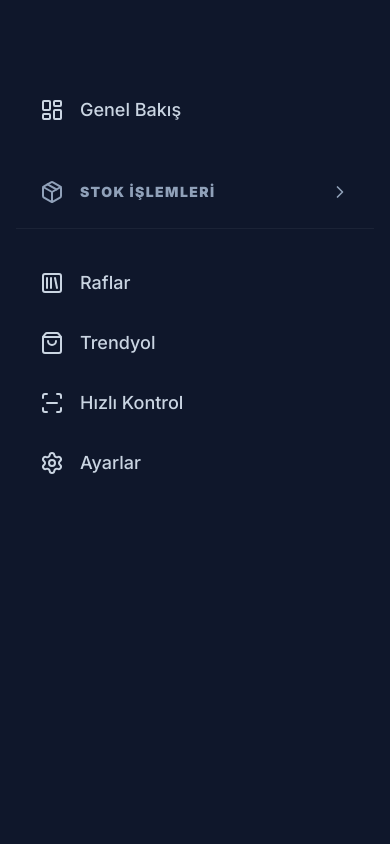
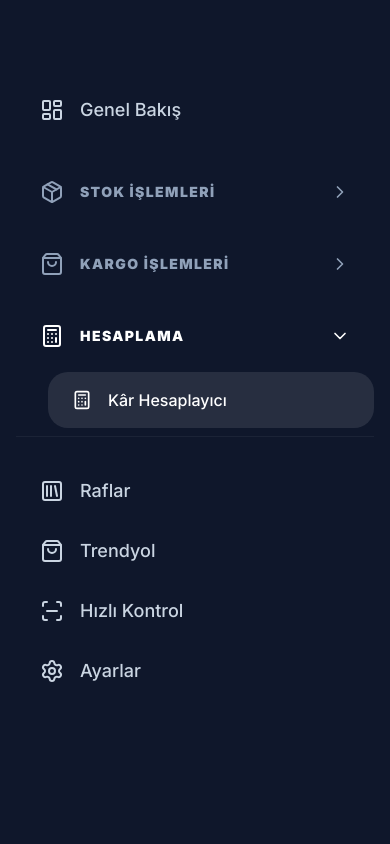
Before and after one commit to aiharun/wms, a Next.js app: page /calculator/profit in a window 390 px wide. Both pictures are taken after a click on the button 354 px from the left and 36 px from the top of the page. Shown: the top 844 px of the page. Built offline with nearby package versions, Linux system fonts and the light colour scheme.

Commit message:
feat: enhance mobile navigation and finalize profit calculator layout logic

```diff
--- a/src/components/AppShell.tsx
+++ b/src/components/AppShell.tsx
@@ -328,6 +328,94 @@ export default function AppShell({ children }: AppShellProps) {
                             </div>
                         </div>
 
+                        {/* Mobile Shipping Group */}
+                        <div className="pt-2">
+                            <button
+                                onClick={() => setIsShippingOpen(!isShippingOpen)}
+                                className={cn(
+                                    "flex items-center justify-between w-full px-6 py-4 rounded-2xl transition-all",
+                                    isCurrentlyOnShippingPage ? "text-white" : "text-slate-400"
+                                )}
+                            >
+                                <div className="flex items-center gap-4">
+                                    <ShoppingBag className="w-6 h-6" />
+                                    <span className="font-black uppercase tracking-widest text-sm">Kargo İşlemleri</span>
+                                </div>
+                                <ChevronDown className={cn(
+                                    "w-5 h-5 transition-transform duration-300",
+                                    isShippingOpen ? "rotate-0" : "-rotate-90"
+                                )} />
+                            </button>
+
+                            <div className={cn(
+                                "grid transition-all duration-300 ease-in-out",
+                                isShippingOpen ? "grid-rows-[1fr] opacity-100 mt-2" : "grid-rows-[0fr] opacity-0 overflow-hidden"
+                            )}>
+                                <div className="overflow-hidden space-y-2">
+                                    {shippingNavigation.map((item) => (
+                                        <Link
+                                            key={item.name}
+                                            href={item.href}
+                                            onClick={() => setIsMobileMenuOpen(false)}
+                                            className={cn(
+                                                "flex items-center gap-4 ml-8 px-6 py-4 rounded-2xl transition-all",
+                                                pathname === item.href
+                                                    ? "bg-white/10 text-white"
+                                                    : "text-slate-400 hover:bg-white/5"
+                                            )}
+                                        >
+                                            <item.icon className="w-5 h-5" />
+                                            <span className="font-medium">{item.name}</span>
+                                        </Link>
+                                    ))}
+                                </div>
+                            </div>
+                        </div>
+
+                        {/* Mobile Calculation Group */}
+                        <div className="pt-2">
+                            <button
+                                onClick={() => setIsCalcOpen(!isCalcOpen)}
+                                className={cn(
+                                    "flex items-center justify-between w-full px-6 py-4 rounded-2xl transition-all",
+                                    pathname.startsWith('/calculator') ? "text-white" : "text-slate-400"
+                                )}
+                            >
+                                <div className="flex items-center gap-4">
+                                    <Calculator className="w-6 h-6" />
+                                    <span className="font-black uppercase tracking-widest text-sm">Hesaplama</span>
+                                </div>
+                                <ChevronDown className={cn(
+                                    "w-5 h-5 transition-transform duration-300",
+                                    isCalcOpen ? "rotate-0" : "-rotate-90"
+                                )} />
+                            </button>
+
+                            <div className={cn(
+                                "grid transition-all duration-300 ease-in-out",
+                                isCalcOpen ? "grid-rows-[1fr] opacity-100 mt-2" : "grid-rows-[0fr] opacity-0 overflow-hidden"
+                            )}>
+                                <div className="overflow-hidden space-y-2">
+                                    {calculationNavigation.map((item) => (
+                                        <Link
+                                            key={item.name}
+                                            href={item.href}
+                                            onClick={() => setIsMobileMenuOpen(false)}
+                                            className={cn(
+                                                "flex items-center gap-4 ml-8 px-6 py-4 rounded-2xl transition-all",
+                                                pathname === item.href
+                                                    ? "bg-white/10 text-white"
+                                                    : "text-slate-400 hover:bg-white/5"
+                                            )}
+                                        >
+                                            <item.icon className="w-5 h-5" />
+                                            <span className="font-medium">{item.name}</span>
+                                        </Link>
+                                    ))}
+                                </div>
+                            </div>
+                        </div>
+
                         <div className="pt-6 border-t border-white/5">
                             {otherNavigation.map((item) => (
                                 <Link
--- a/src/components/ProfitCalculator.tsx
+++ b/src/components/ProfitCalculator.tsx
@@ -210,6 +210,25 @@ export default function ProfitCalculator() {
                     </div>
                 </div>
 
+                {/* Kargo Ücreti Card */}
+                <div className="bg-white p-6 rounded-3xl border border-zinc-50 shadow-sm space-y-6">
+                    <div className="flex items-center justify-between">
+                        <h3 className="text-sm font-bold text-zinc-900">Kargo Ücreti</h3>
+                        <HelpCircle className="w-5 h-5 text-sky-400 opacity-60" />
+                    </div>
+                    <div className="relative">
+                        <div className="absolute left-4 top-1/2 -translate-y-1/2">
+                            <Truck className="w-4 h-4 text-zinc-400" />
+                        </div>
+                        <input
+                            type="number"
+                            value={shipping || ''}
+                            onChange={(e) => setShipping(parseFloat(e.target.value) || 0)}
+                            placeholder="0 ₺"
+                            className="w-full pl-12 pr-6 py-4 bg-zinc-50 border border-zinc-100 rounded-2xl text-lg font-bold text-zinc-900 focus:outline-none focus:border-zinc-200 transition-all placeholder:text-zinc-400"
+                        />
+                    </div>
+                </div>
             </div>
 
             {/* Column 2: İstenilen Kâr & Kategori */}
@@ -283,26 +302,6 @@ export default function ProfitCalculator() {
                         </div>
                     </div>
                 </div>
-
-                {/* Kargo Ücreti Card */}
-                <div className="bg-white p-6 rounded-3xl border border-zinc-50 shadow-sm space-y-6">
-                    <div className="flex items-center justify-between">
-                        <h3 className="text-sm font-bold text-zinc-900">Kargo Ücreti</h3>
-                        <HelpCircle className="w-5 h-5 text-sky-400 opacity-60" />
-                    </div>
-                    <div className="relative">
-                        <div className="absolute left-4 top-1/2 -translate-y-1/2">
-                            <Truck className="w-4 h-4 text-zinc-400" />
-                        </div>
-                        <input
-                            type="number"
-                            value={shipping || ''}
-                            onChange={(e) => setShipping(parseFloat(e.target.value) || 0)}
-                            placeholder="0 ₺"
-                            className="w-full pl-12 pr-6 py-4 bg-zinc-50 border border-zinc-100 rounded-2xl text-lg font-bold text-zinc-900 focus:outline-none focus:border-zinc-200 transition-all placeholder:text-zinc-400"
-                        />
-                    </div>
-                </div>
             </div>
 
             {/* Column 3: Result Button */}
@@ -351,7 +350,8 @@ export default function ProfitCalculator() {
             </div>
 
             {/* Detailed Results (Below the 3 columns) */}
-            {isCalculated && (
+            {
+                isCalculated && (
                     <div className="col-span-1 md:col-span-3 space-y-8 mt-12 animate-in fade-in slide-in-from-bottom-8 duration-1000">
                         <div className="space-y-6">
                             <div className="flex items-center gap-3 pl-2">
@@ -504,7 +504,8 @@ export default function ProfitCalculator() {
                             </div>
                         </div>
                     </div>
-            )}
-        </div>
                 )
             }
+        </div >
+    )
+}
```
Lines whose indentation alone changed are shown as unchanged.
